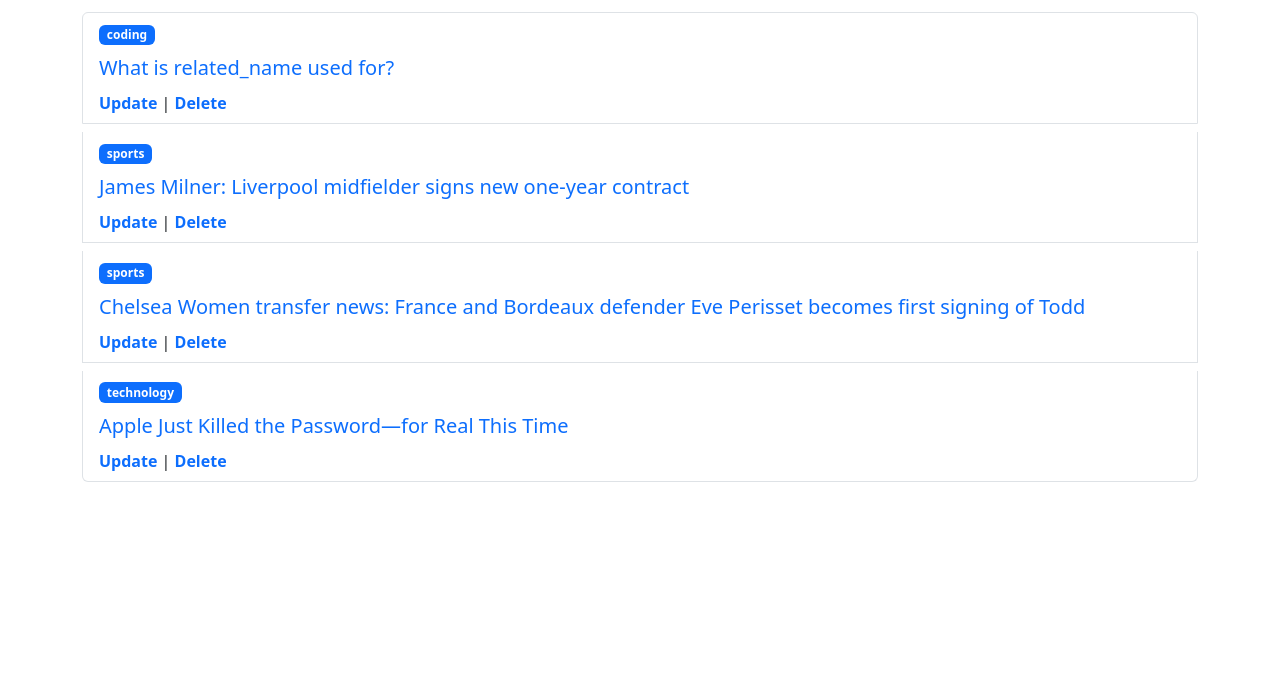
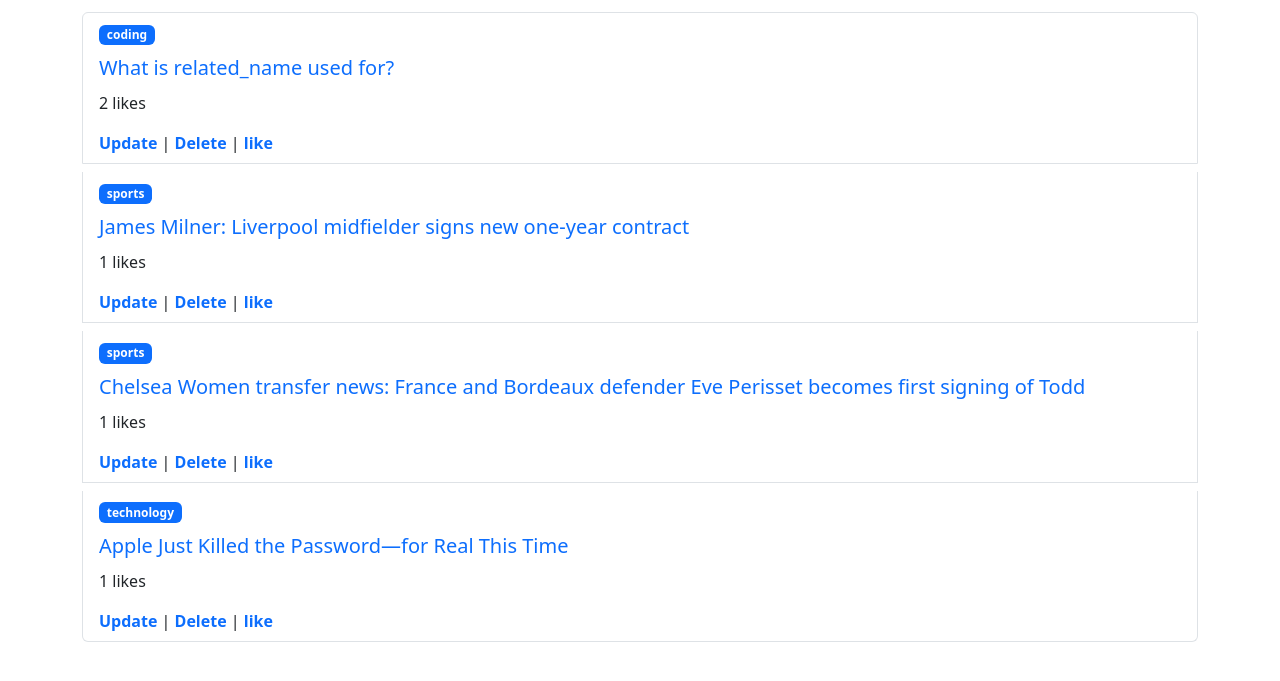
Before and after one commit to Edu58/Django-Blog-with-CRUD-Authentication, a Django app: page / in a window 1280 px wide. Shown: the part 56-737 px from the top of the page. Run offline with Django 4.2, Linux system fonts and the light colour scheme; a user stored in the database is signed in; data comes from the database, SQL or seed files in the repository; both versions use the stored data as it was after the commit; some libraries are stand-ins or nearby versions.

Commit message:
feat: adds like and dislike

```diff
--- a/blog/admin.py
+++ b/blog/admin.py
@@ -1,8 +1,9 @@
 from django.contrib import admin
-from .models import Category, Post
+from .models import Category, Post, Like
 
 # Register your models here.
 admin.site.register([
     Category,
-    Post
+    Post,
+    Like,
     ])
--- a/blog/models.py
+++ b/blog/models.py
@@ -1,4 +1,5 @@
 from django.db import models
+from django.contrib.auth.models import User
 
 choices = (
     ('coding', 'coding'),
@@ -23,3 +24,19 @@
 
     def __str__(self) -> str:
         return self.title
+
+    def get_post_likes(self):
+        return self.like_set.all().count()
+
+
+class Like(models.Model):
+    user = models.ForeignKey(User, on_delete=models.CASCADE)
+    post = models.ForeignKey(Post, on_delete=models.CASCADE)
+    created_at = models.DateTimeField(auto_now_add=True)
+
+    def __str__(self) -> str:
+        return f'{self.post} liked by -> {self.user.username}'
+
+    @classmethod
+    def get_likes(cls, post_obj):
+        return post_obj.like_set.all().count()
--- a/blog/urls.py
+++ b/blog/urls.py
@@ -7,5 +7,6 @@
     path('add_post/', views.add_post, name='add_post'),
     path('post/<id>', views.post_detail, name='post_detail'),
     path('update/<id>', views.update_post, name='post_update'),
+    path('like/<post_id>', views.like_post, name='like_post'),
     path('delete/<id>', views.delete_post, name='delete_post')
 ]
--- a/blog/views.py
+++ b/blog/views.py
@@ -1,7 +1,7 @@
 from django.contrib.auth.decorators import login_required
-from webbrowser import get
 from django.shortcuts import get_object_or_404, redirect, render
-from .models import Post
+from django.urls import reverse
+from .models import Post, Like
 from.forms import NewPostForm, UpdatePostForm
 
 
@@ -41,8 +41,8 @@
 @login_required(login_url='accounts/login/')
 def post_detail(request, id):
     post = get_object_or_404(Post, pk=id)
-
-    context = {'post': post}
+    likes = post.get_post_likes()
+    context = {'post': post, 'likes': likes }
 
     return render(request, 'post_detail.html', context)
 
@@ -72,3 +72,15 @@
     if post:
         post.delete()
         return redirect('home')
+
+
+@login_required(login_url='accounts/login/')
+def like_post(request, post_id):
+    post = get_object_or_404(Post, pk=post_id)
+
+    new_like, created = Like.objects.get_or_create(user=request.user, post=post)
+
+    if not created:
+        new_like.delete()
+
+    return redirect(reverse('home'))
--- a/templates/category.html
+++ b/templates/category.html
@@ -5,7 +5,9 @@
     <ul class="list-group">
         {% for post in posts %}
         <li class="list-group-item my-1">
-            {{ post.title }}
+            <a href="{% url 'post_detail' post.id %}" class="fs-5 text-decoration-none">
+                {{ post.title }}
+            </a>
         </li>
         {% endfor %}
     </ul>
--- a/templates/index.html
+++ b/templates/index.html
@@ -12,12 +12,15 @@
                 <a href="{% url 'post_detail' post.id %}"
                     class="text-decoration-none text-primary fs-5">{{ post.title }}</a>
             </div>
+            <p>
+                {{ post.like_set.all|length}} likes
+            </p>
             <div>
                 <a href="{% url 'post_update' post.id %}" class="text-decoration-none fw-bold ">Update</a> |
-                <a href="{% url 'delete_post' post.id %}" class="text-decoration-none fw-bold ">Delete</a>
+                <a href="{% url 'delete_post' post.id %}" class="text-decoration-none fw-bold ">Delete</a> |
+                <a href="{% url 'like_post' post.id %}" class="text-decoration-none fw-bold ">like</a>
             </div>
         </li>
-
         {% endfor %}
     </ul>
 </div>
--- a/templates/post_detail.html
+++ b/templates/post_detail.html
@@ -8,5 +8,7 @@
         <article class="mt-2">
             {{ post.content }}
         </article>
+
+        <p class="fw-bold mt-2">{{ likes }} likes</p>
     </div>
 {% endblock content %}
```
Also changed, not shown: blog/migrations/0001_initial.py (added), blog/migrations/0002_like.py (added), blog/migrations/__init__.py (added), db.sqlite3.
